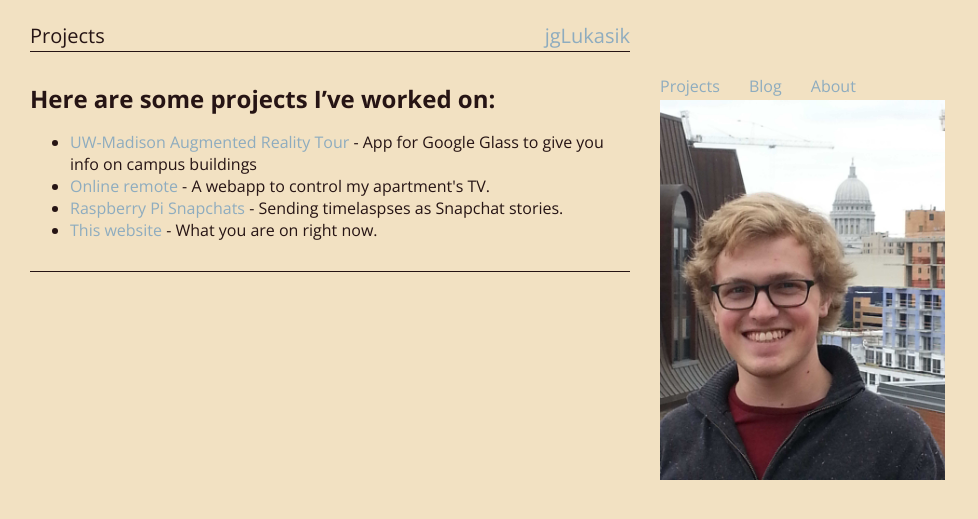
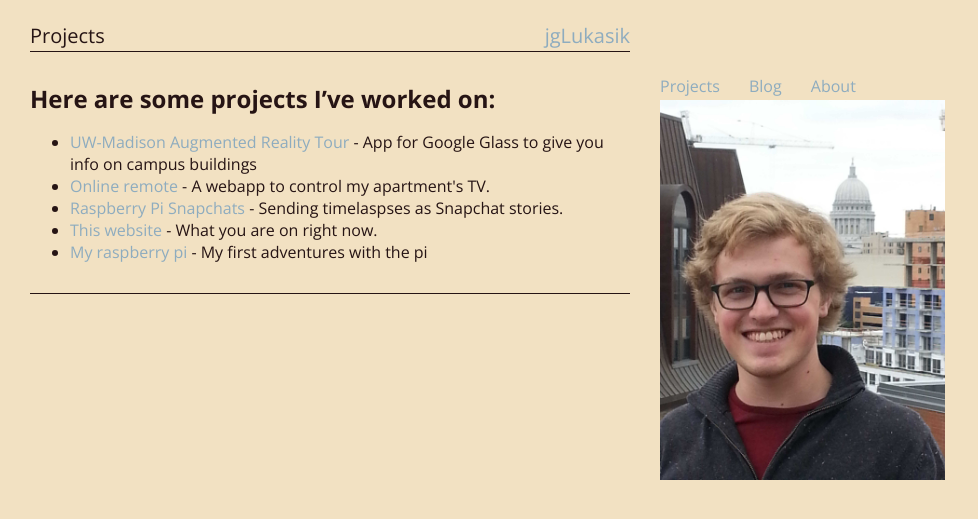
Before and after one commit to jglukasik/jglukasik.github.io, a Jekyll site: the page built from projects/index.markdown, in a window 1280 px wide. Shown: the top 519 px of the page, without its empty margins (0-978 px from the left). Built offline with Jekyll 4.4.1, drawn with Linux system fonts in a browser that asks for light colours; part of the change alters nothing that is shown.

Commit message:
Move rpi post to projects, fix url

```diff
--- a/blog/_posts/2014-03-27-raspberry-pi.markdown
+++ b/projects/_posts/2014-03-27-raspberry-pi.markdown
@@ -1,8 +1,9 @@
 ---
 title: My raspberry pi
-tags: blog
+tags: project
 layout: post-layout
 date: 2014-03-27
+description: My first adventures with the pi
 ---
 I got a Raspberry Pi a little while ago (I actually got it on Pi Day), and it's
 pretty awesome.
@@ -62,7 +63,7 @@ blog and my site are now the same thing. You're on it now)
 
 I wanted to come up with a unique name for the machine instead of the default
 raspberrypi, so I named it blueberrycake.  (Which, by the way, there is an
-excellent recipe for in [the family cookbook](/2014/03/17/cookbook.html))  I am
-loving this thing so far.  I have a lot of ideas for this little guy, I'll be
-sure to post
-here my progress.
+excellent recipe for in [the family
+cookbook](http://www.jglukasik.com/blog/cookbook))  I am loving this thing so
+far.  I have a lot of ideas for this little guy, I'll be sure to post here my
+progress.
```
